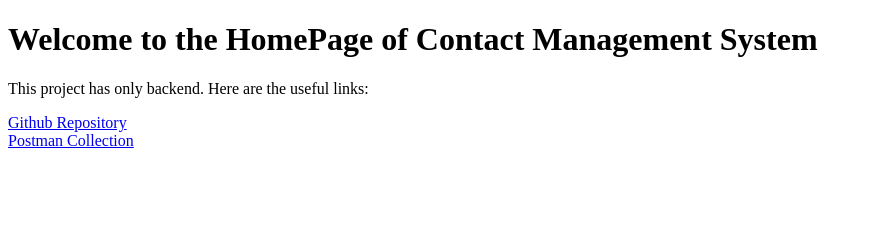
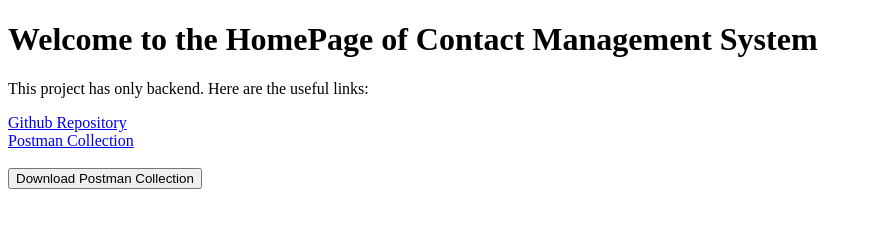
Before and after one commit to shilpeedalal/mycontacts-backend, a website: page index.html in a window 1280 px wide. Shown: the whole page, without its empty margins (0-872 px from the left). Drawn offline with Linux system fonts and the light colour scheme.

Commit message:
added download file

```diff
--- a/index.html
+++ b/index.html
@@ -11,5 +11,26 @@
     <a href="https://github.com/shilpeedalal/mycontacts-backend" target="_blank">Github Repository</a>
     <br>
     <a href="https://github.com/shilpeedalal/mycontacts-backend/blob/master/mycontacts-backend.postman_collection.json" target="_blank">Postman Collection</a>
+    <br><br>
+    <button onclick="downloadFile()">Download Postman Collection</button>
+
+<script>
+function downloadFile() {
+  // Create a link element
+  const a = document.createElement('a');
+  a.href = './mycontacts-backend.postman_collection.json'  // Replace with the actual path to your file
+  a.download = './mycontacts-backend.postman_collection.json';  // Specify the desired name for the downloaded file
+
+  // Append the link to the body
+  document.body.appendChild(a);
+
+  // Trigger a click on the link
+  a.click();
+
+  // Remove the link from the body
+  document.body.removeChild(a);
+}
+</script>
+
 </body>
 </html>
```
